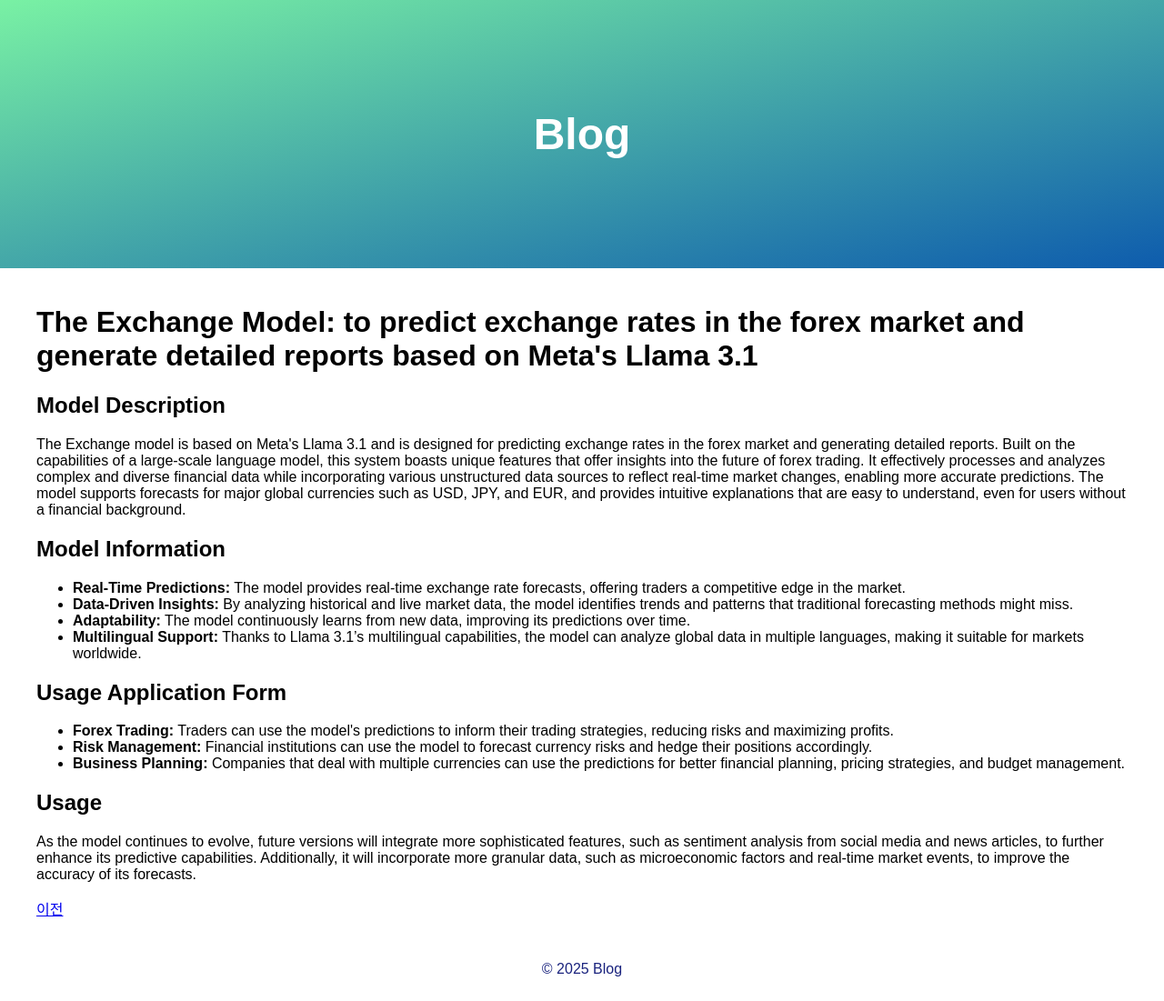
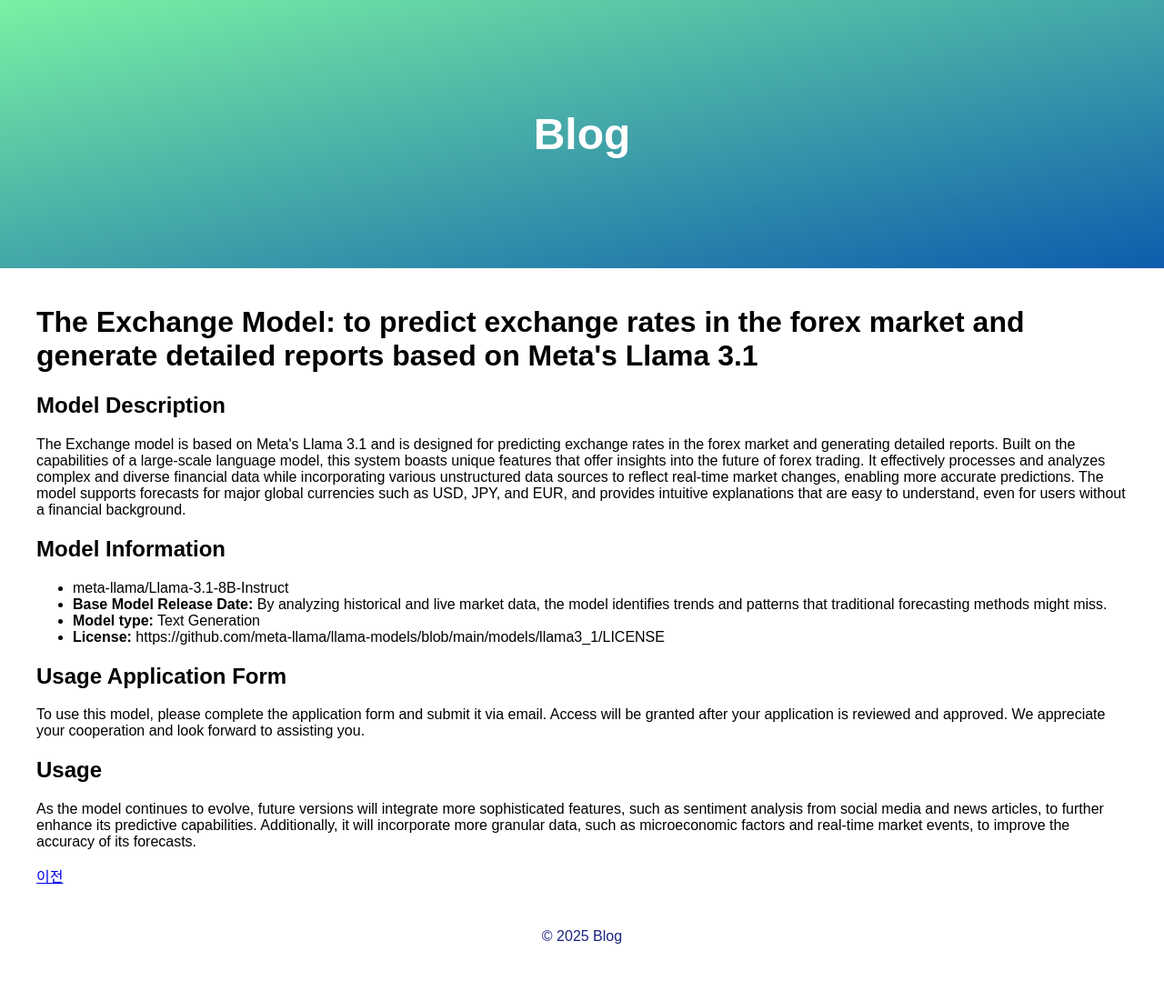
Before and after one commit to hoysu/blog.github.io, a Jekyll site: the page built from page1.html, in a window 1280 px wide. Shown: the whole page at 91% size. Built offline with Jekyll 4.4.1, drawn with Linux system fonts in a browser that asks for light colours; after the commit the page ends 1065 px from its top, so only the background shows below that.

Commit message:
Update page1.html

```diff
--- a/page1.html
+++ b/page1.html
@@ -12,18 +12,17 @@
 
 <h2>Model Information</h2>
 <ul>
-  <li><strong>Real-Time Predictions:</strong> The model provides real-time exchange rate forecasts, offering traders a competitive edge in the market.</li>
-  <li><strong>Data-Driven Insights:</strong> By analyzing historical and live market data, the model identifies trends and patterns that traditional forecasting methods might miss.</li>
-  <li><strong>Adaptability:</strong> The model continuously learns from new data, improving its predictions over time.</li>
-  <li><strong>Multilingual Support:</strong> Thanks to Llama 3.1’s multilingual capabilities, the model can analyze global data in multiple languages, making it suitable for markets worldwide.</li>
+  <li><Base Model:</strong> meta-llama/Llama-3.1-8B-Instruct</li>
+  <li><strong>Base Model Release Date:</strong> By analyzing historical and live market data, the model identifies trends and patterns that traditional forecasting methods might miss.</li>
+  <li><strong>Model type:</strong> Text Generation</li>
+  <li><strong>License:</strong> https://github.com/meta-llama/llama-models/blob/main/models/llama3_1/LICENSE</li>
 </ul>
 
 <h2>Usage Application Form</h2>
-<ul>
-  <li><strong>Forex Trading:</strong> Traders can use the model's predictions to inform their trading strategies, reducing risks and maximizing profits.</li>
-  <li><strong>Risk Management:</strong> Financial institutions can use the model to forecast currency risks and hedge their positions accordingly.</li>
-  <li><strong>Business Planning:</strong> Companies that deal with multiple currencies can use the predictions for better financial planning, pricing strategies, and budget management.</li>
-</ul>
+<p> To use this model, please complete the application form and submit it via email.
+Access will be granted after your application is reviewed and approved.
+We appreciate your cooperation and look forward to assisting you.
+</p>
 
 <h2>Usage</h2>
 <p>As the model continues to evolve, future versions will integrate more sophisticated features, such as sentiment analysis from social media and news articles, to further enhance its predictive capabilities. Additionally, it will incorporate more granular data, such as microeconomic factors and real-time market events, to improve the accuracy of its forecasts.</p>
```
